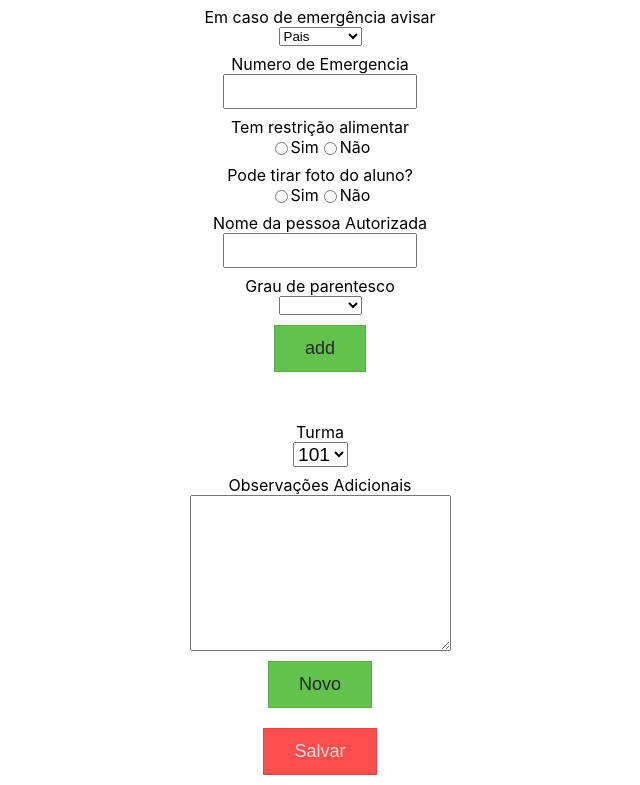
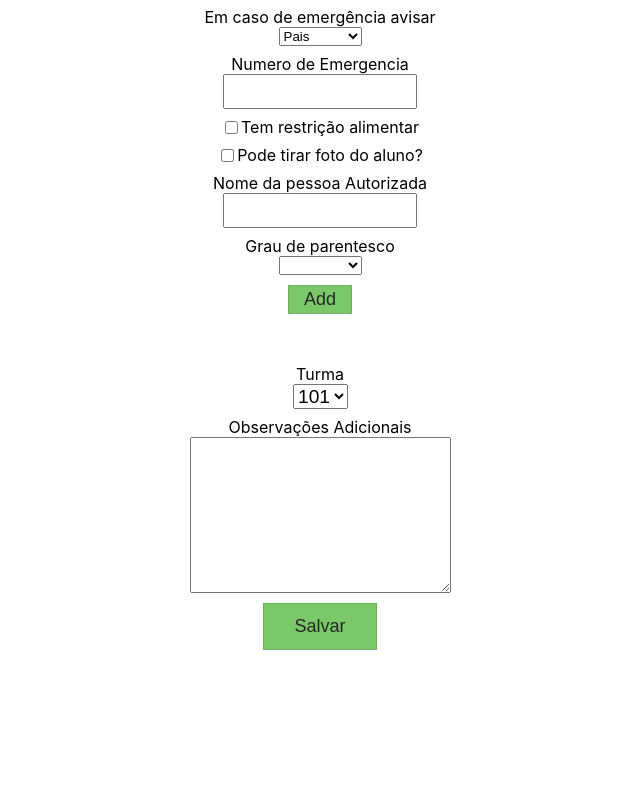
Before and after one commit to howjack/DevInHouse-ExercicioReact-SGA, a React (Create React App) app in the folder web-app/: page / in a window 1280 px wide. Shown: the part 355-1140 px from the top of the page, without its empty margins (320-960 px from the left). After the commit the page ends 1015 px from the top, so only its background shows below. Built offline with nearby package versions, Linux system fonts and the light colour scheme.

Commit message:
Input radio to checkbox

```diff
--- a/web-app/src/App.css
+++ b/web-app/src/App.css
@@ -94,10 +94,9 @@ label{
 	margin:auto;
 	margin-top: 8px;
 }
-.radio{
+#check{
 	display: flex;
-	align-items: center;
-	align-content: center;
+    align-items: flex-end;
 }
 .listAutorizados{
 	margin: 0;
@@ -113,14 +112,13 @@ label{
 button{
 	margin: 10px;
 	padding: 12px 30px;
-	background-color: rgba(30, 168, 2, 0.7);
+	background-color: rgba(66, 177, 44, 0.7);
 	color: rgb(39, 39, 39);
 	font-size: large;
 	border: 1px solid rgba(0, 0, 0, 0.1);
 }
-button:last-of-type{
-	color: rgb(219, 219, 219);
-	background-color: rgba(255, 0, 0, 0.7);
+button:first-of-type{
+	padding: 3px 15px;
 }
 
 .label{
--- a/web-app/src/components/Inputs/InputRadioPhoto/index.jsx
+++ b/web-app/src/components/Inputs/InputRadioPhoto/index.jsx
@@ -4,17 +4,10 @@ class InputRadioPhoto extends React.Component {
 	render() {
 		return (
 			<>
-				<label htmlFor="autorizacaoFoto">Pode tirar foto do aluno?</label>
-				<div className="radio">
-					<input type="radio" name="autorizacaoFoto" id="fotoSim" />
-					<label htmlFor="fotoSim" className="label">
-						Sim
-					</label>
-					<input type="radio" name="autorizacaoFoto" id="fotoNao" />
-					<label htmlFor="fotoNao" className="label">
-						Não
-					</label>
-				</div>
+				<label htmlFor="autorizacaoFoto" id="check">
+					<input type="checkbox" name="autorizacaoFoto" id="fotoSim" />
+					Pode tirar foto do aluno?
+				</label>
 			</>
 		);
 	}
--- a/web-app/src/components/Inputs/InputRadioRestricao/index.jsx
+++ b/web-app/src/components/Inputs/InputRadioRestricao/index.jsx
@@ -1,22 +1,17 @@
 import React from "react";
 
 class InputRadioRestricao extends React.Component {
-
 	render() {
 		return (
 			<>
-				<label htmlFor="restricaoAlimentar">Tem restrição alimentar</label>
-				<div className="radio">
-					<input type="radio" name="restricaoAlimentar" value={true} onChange={this.props.radioTextArea} id="restricaoSim" />
-					<label htmlFor="restricaoSim" className="label">
-						Sim
-					</label>
-
-					<input type="radio" name="restricaoAlimentar" value={false} onChange={this.props.radioTextArea} id="restricaoNao" />
-					<label htmlFor="restricaoNao" className="label">
-						Não
-					</label>
-				</div>
+				<label htmlFor="restricaoAlimentar" id="check">
+					<input
+						type="checkbox"
+						name="restricaoAlimentar"
+						onChange={this.props.radioTextArea}
+					/>
+					Tem restrição alimentar
+				</label>
 			</>
 		);
 	}
--- a/web-app/src/components/PessoasAutorizadas/index.jsx
+++ b/web-app/src/components/PessoasAutorizadas/index.jsx
@@ -66,7 +66,7 @@ class PAutorizadas extends React.Component {
 					<option value="Avo">Avós</option>
 					<option value="Padrinho">Padrinhos</option>
 				</select>
-				<button onClick={this.handleBtn}>add</button>
+				<button onClick={this.handleBtn}>Add</button>
 				<ul className={this.existList ? "listAutorizados" : ""}>
 					{this.autorizados.map((item, index) => {
 						return (
--- a/web-app/src/components/RegistrationForms/index.jsx
+++ b/web-app/src/components/RegistrationForms/index.jsx
@@ -11,6 +11,7 @@ import InputPhoneEmergency from "../Inputs/InputsPhoneEmergency";
 import SelectTurma from "../Inputs/SelectTurma";
 import TextAreaObsevacoes from "../Inputs/TextAreaObservacoes";
 import PAutorizadas from "../PessoasAutorizadas";
+import BtnSave from "../Inputs/BtnSave";
 
 class RegistrationForms extends React.Component {
 	constructor(props) {
@@ -21,14 +22,14 @@ class RegistrationForms extends React.Component {
 	}
 
 	handleShowTextArea(event) {
-		if (event.target.value === "true") {
+		if (event.target.checked) {
 			this.setState(
 				() => ({ showTextArea: true }),
 				() => {
 					console.log(this.state.showTextArea);
 				}
 			);
-		} else if (event.target.value === "false") {
+		} else {
 			this.setState(
 				() => ({ showTextArea: false }),
 				() => {
@@ -58,10 +59,7 @@ class RegistrationForms extends React.Component {
 				<PAutorizadas />
 				<SelectTurma />
 				<TextAreaObsevacoes />
-				<button type="submit">Novo</button>
-				<button type="submit" disabled>
-					Salvar
-				</button>
+				<BtnSave />
 			</form>
 		);
 	}
```
